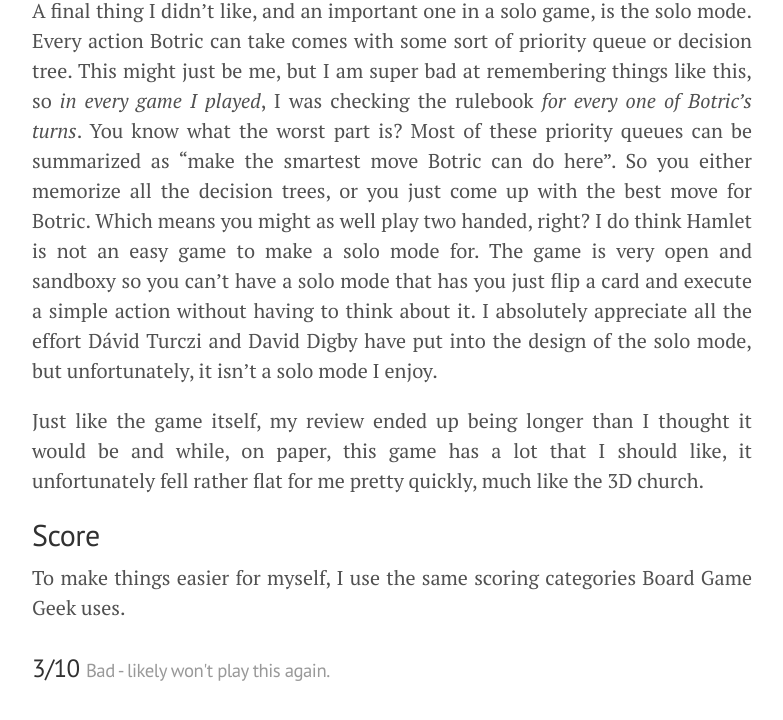
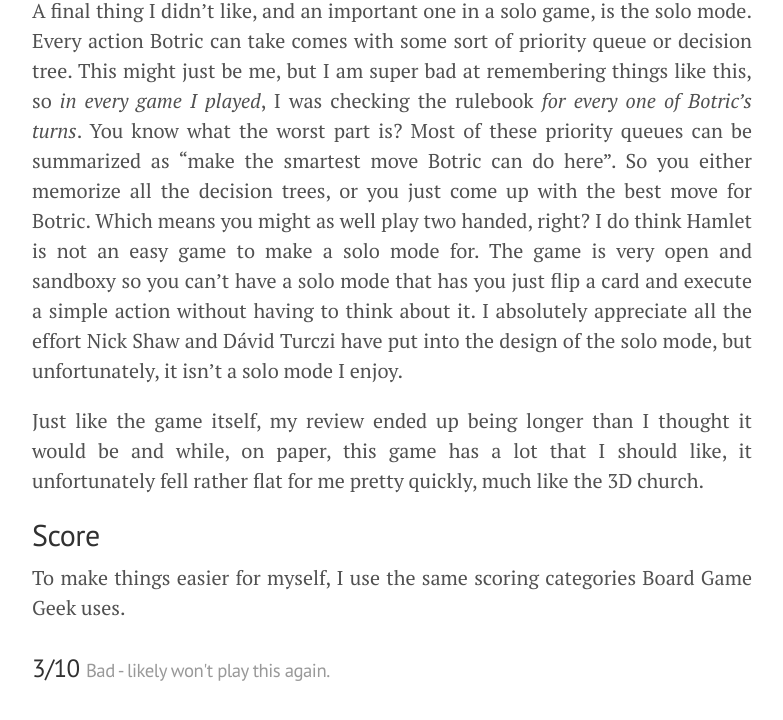
Before and after one commit to singlemeeple/singlemeeple.github.io, a Jekyll site: the page built from _posts/2023-06-24-hamlet-the-village-building-game.md, in a window 1280 px wide and 900 px high, scrolled down 13612 px, cut to the strip 143-863 px from the top of the window. Shown: the whole strip, without its empty margins (248-1031 px from the left). Built offline with Jekyll 4.4.1, drawn with Linux system fonts in a browser that asks for light colours; some of the changed text lies outside the part shown.

Commit message:
Nick Shaw designed the solo mode of Hamlet

```diff
--- a/_posts/2023-06-24-hamlet-the-village-building-game.md
+++ b/_posts/2023-06-24-hamlet-the-village-building-game.md
@@ -17,7 +17,7 @@
 
 **Name:** Hamlet: The Village Building Game
 **Designer:**  David Chircop
-**Solo designers:** Dávid Turczi and David Digby
+**Solo designers:** Nick Shaw and Dávid Turczi
 **Publisher:** Mighty Boards
 **Game type:** tile placement, network and route building, pick-up and deliver
 
@@ -141,6 +141,6 @@
 
 {% include image.html image="/public/images/reviews/hamlet/crowded.jpg" caption="Text and icons on tiles are already pretty small. With all these wooden components covering things up, it doesn't get any easier to get an overview or read things." %}
 
-A final thing I didn't like, and an important one in a solo game, is the solo mode. Every action Botric can take comes with some sort of priority queue or decision tree. This might just be me, but I am super bad at remembering things like this, so _in every game I played_, I was checking the rulebook _for every one of Botric's turns_. You know what the worst part is? Most of these priority queues can be summarized as "make the smartest move Botric can do here". So you either memorize all the decision trees, or you just come up with the best move for Botric. Which means you might as well play two handed, right? I do think Hamlet is not an easy game to make a solo mode for. The game is very open and sandboxy so you can't have a solo mode that has you just flip a card and execute a simple action without having to think about it. I absolutely appreciate all the effort Dávid Turczi and David Digby have put into the design of the solo mode, but unfortunately, it isn't a solo mode I enjoy.
+A final thing I didn't like, and an important one in a solo game, is the solo mode. Every action Botric can take comes with some sort of priority queue or decision tree. This might just be me, but I am super bad at remembering things like this, so _in every game I played_, I was checking the rulebook _for every one of Botric's turns_. You know what the worst part is? Most of these priority queues can be summarized as "make the smartest move Botric can do here". So you either memorize all the decision trees, or you just come up with the best move for Botric. Which means you might as well play two handed, right? I do think Hamlet is not an easy game to make a solo mode for. The game is very open and sandboxy so you can't have a solo mode that has you just flip a card and execute a simple action without having to think about it. I absolutely appreciate all the effort Nick Shaw and Dávid Turczi have put into the design of the solo mode, but unfortunately, it isn't a solo mode I enjoy.
 
 Just like the game itself, my review ended up being longer than I thought it would be and while, on paper, this game has a lot that I should like, it unfortunately fell rather flat for me pretty quickly, much like the 3D church.
```
